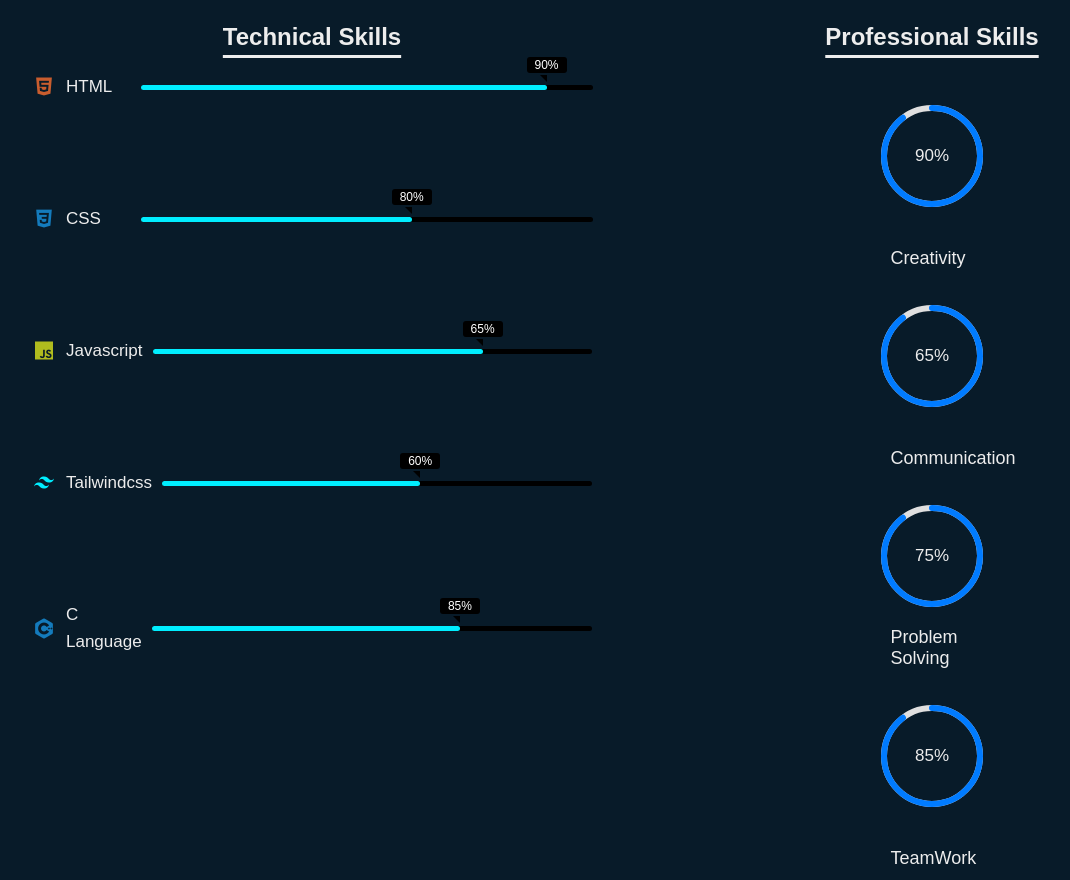
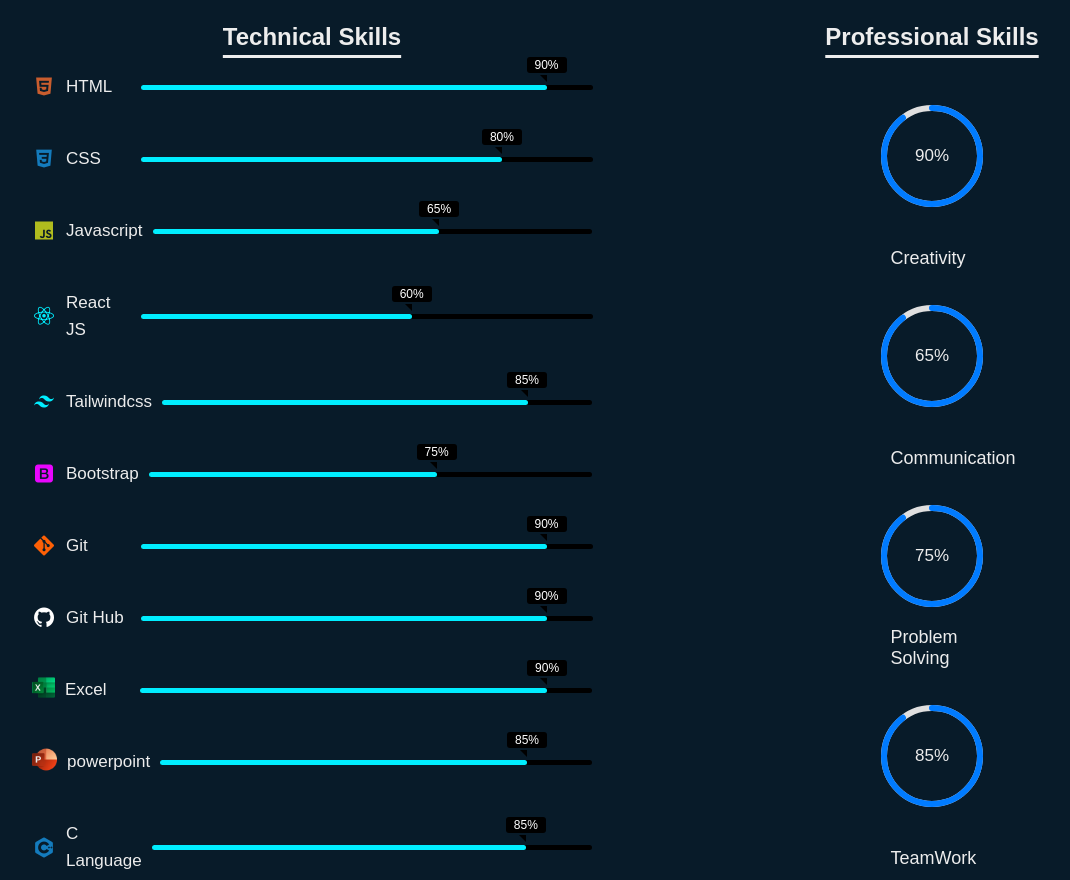
Before and after one commit to Govind-cyber-00/My-Portfolio, a plain HTML site: page index.html in a window 1280 px wide. Shown: the part 3025-3905 px from the top of the page, without its empty margins (28-1098 px from the left). Drawn offline with nearby package versions, Linux system fonts and the light colour scheme.

Commit message:
add skills
My Skills

```diff
--- a/index.html
+++ b/index.html
@@ -177,11 +177,65 @@
                     </div>
                 </div>
                 <div class="bar">
+                <i class='bx bxl-react' style='color:#00eeff'  ></i>
+                    <div class="info">
+                        <span>React JS</span>
+                    </div>
+                    <div class="progress-line react-js">
+                        <span></span>
+                    </div>
+                </div>
+                <div class="bar">
                     <i class='bx bxl-tailwind-css' style='color:#00eeff'></i>
                     <div class="info">
                         <span>Tailwindcss</span>
                     </div>
-                    <div class="progress-line java">
+                    <div class="progress-line c-plus-plus">
+                        <span></span>
+                    </div>
+                </div>
+                <div class="bar">
+                    <i class='bx bxl-bootstrap' style='color:#e906fe'  ></i>
+                    <div class="info">
+                        <span>Bootstrap</span>
+                    </div>
+                    <div class="progress-line bootstrap">
+                        <span></span>
+                    </div>
+                </div>
+                <div class="bar">
+                    <i class='bx bxl-git' style='color:#fe6006' ></i>
+                    <div class="info">
+                        <span>Git</span>
+                    </div>
+                    <div class="progress-line html">
+                        <span></span>
+                    </div>
+                </div>
+                <div class="bar">
+                    <i class='bx bxl-github' style='color:white'  ></i>
+                    <div class="info">
+                        <span>Git Hub</span>
+                    </div>
+                    <div class="progress-line html">
+                        <span></span>
+                    </div>
+                </div>
+                <div class="bar">
+                   <i><img src="excel.png" width="23"></i>
+                    <div class="info">
+                        <span>Excel</span>
+                    </div>
+                    <div class="progress-line html">
+                        <span></span>
+                    </div>
+                </div>
+                <div class="bar">
+                    <i><img src="powerpoint.png " width="25"></i>
+                    <div class="info">
+                        <span>powerpoint</span>
+                    </div>
+                    <div class="progress-line c-plus-plus">
                         <span></span>
                     </div>
                 </div>
--- a/media-query.css
+++ b/media-query.css
@@ -2,7 +2,11 @@
     .container1 {
         flex-direction: column;
         padding-top: 2rem;
+        margin-bottom: 52rem;
 
+    }
+    .main-text h2{
+       margin-top: -370px;
     }
 
     .home {
@@ -189,7 +193,6 @@
     .navbar a:last-child {
         border-bottom: 1px solid #444;
     }
-
     .menu-toggle {
         display: block;
     }
--- a/style.css
+++ b/style.css
@@ -433,10 +433,11 @@ section {
 }
 
 .Technical-bars {
-    display: grid;
+    display: block;
     flex-direction: column;
     gap: 10px;
 }
+
 
 .info {
     margin-right: 10px;
@@ -465,7 +466,7 @@ section {
 }
 
 .css span {
-    width: 70%;
+    width: 80%;
 }
 
 .javascript span {
@@ -537,11 +538,17 @@ section {
 }
 
 .progress-line.css span {
-    width: 60%;
+    width: 80%;
 }
 
 .progress-line.javascript span {
-    width: 75%;
+    width: 65%;
+}
+.progress-line.bootstrap span {
+    width: 65%;
+}
+.progress-line.react-js span {
+    width: 60%;
 }
 
 .progress-line.java span {
@@ -550,7 +557,7 @@ section {
 }
 
 .progress-line.c-plus-plus span {
-    width: 70%;
+    width: 85%;
 }
 
 .progress-line span::after {
@@ -577,9 +584,15 @@ section {
 .progress-line.javascript span::after {
     content: "65%";
 }
+.progress-line.react-js span::after {
+    content: "60%";
+}
 
 .progress-line.java span::after {
     content: "60%";
+}
+.progress-line.bootstrap span::after {
+    content: "75%";
 }
 
 .progress-line.c-plus-plus span::after {
@@ -764,6 +777,7 @@ section {
     line-height: 4;
     text-align: center;
     padding-left: 8%;
+
 }
 
 .main-text h2 span {
```
Also changed, not shown: excel.png (added), powerpoint.png (added), 2 other files.
